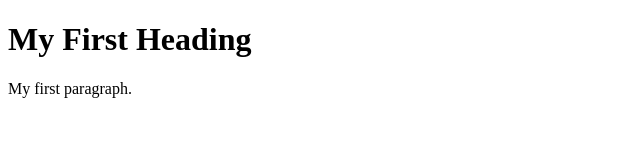
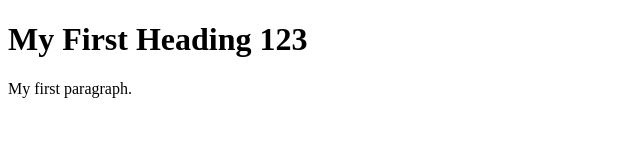
Before and after one commit to AriesChuah413/OPS-Lab-5, a plain HTML site: page index.html in a window 1280 px wide. Shown: the full height of the page, 0-640 px from the left. Drawn offline with Linux system fonts and the light colour scheme.

Commit message:
Html edited again

```diff
--- a/index.html
+++ b/index.html
@@ -2,7 +2,7 @@
 <html>
 <body>
 
-<h1>My First Heading</h1>
+<h1>My First Heading 123</h1>
 <p>My first paragraph.</p>
 
 </body>
```
